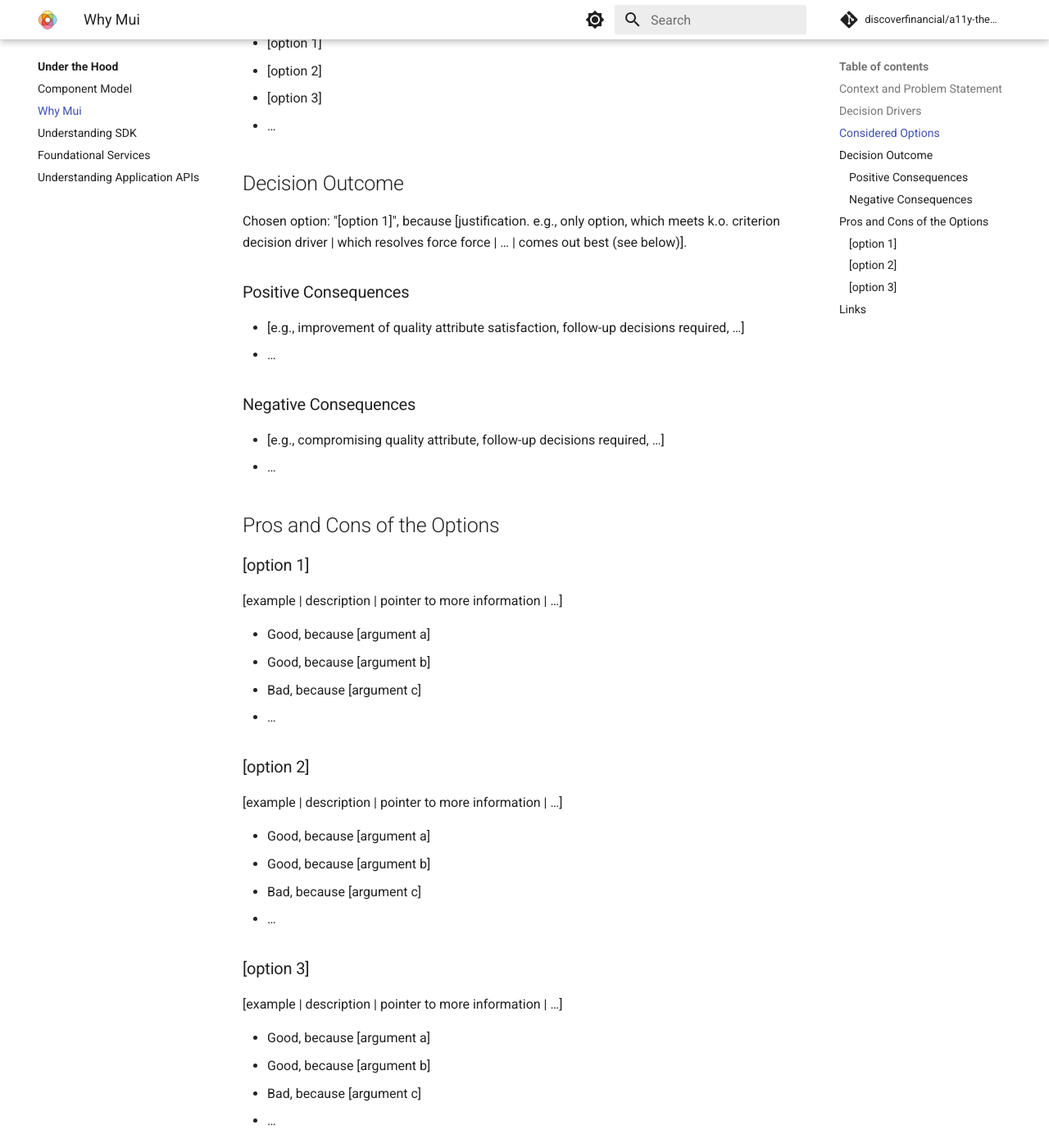
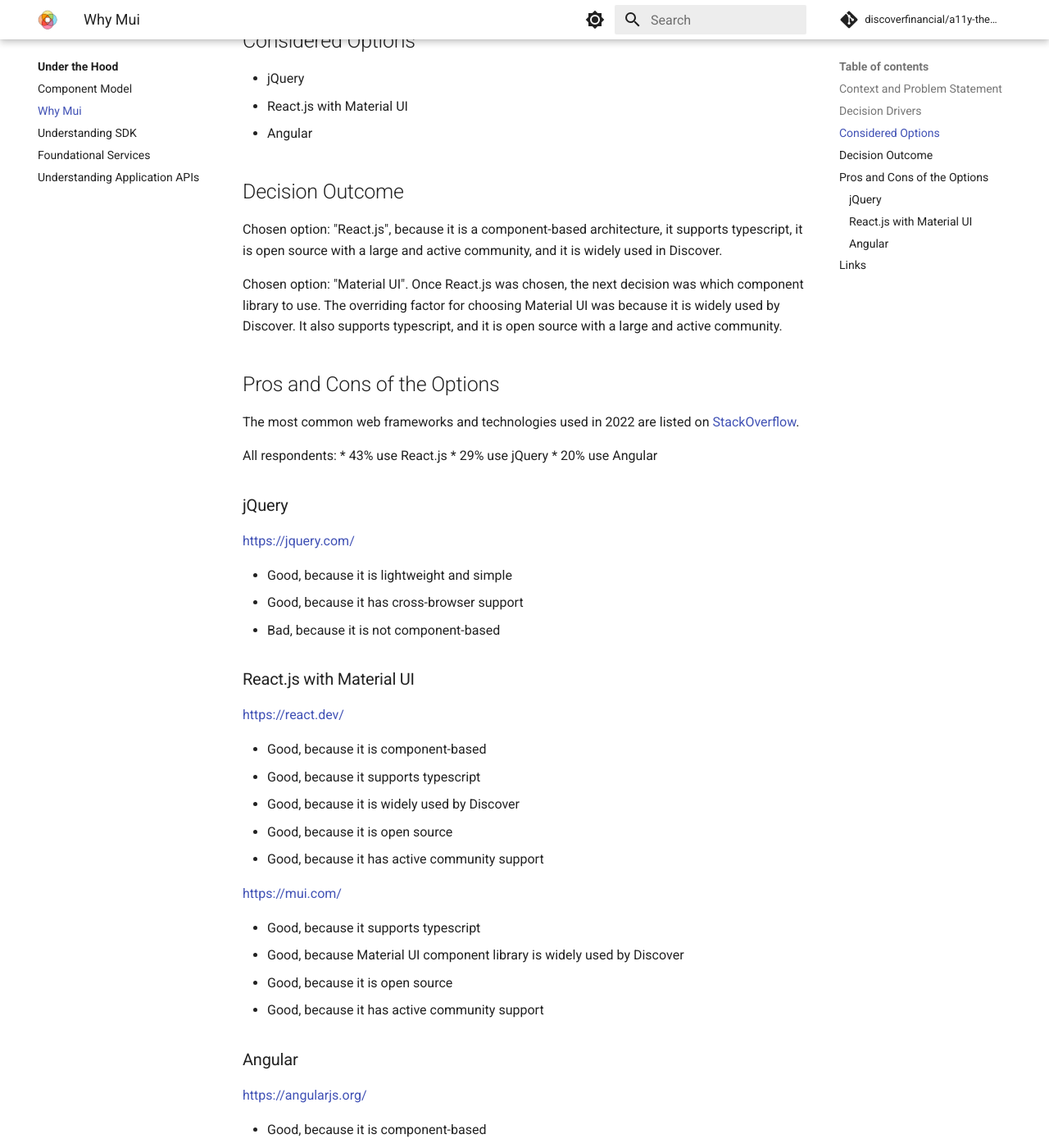
Before and after one commit to finos/a11y-theme-builder, an MkDocs documentation site: the page built from docs/decisions/mui_adr.md, in a window 1280 px wide and 1400 px high, scrolled down 740 px. Shown: the whole window at 82% size. Built offline with MkDocs 1.6.1 and Material for MkDocs 9.7.7, drawn with Linux system fonts in a browser that asks for light colours; comment, search, counter and statistics services are not loaded; some of the changed text lies outside the part shown.

Commit message:
Add decision
Signed-off-by: Bryce Curtis <brycecurtis@discover.com>

```diff
--- a/docs/decisions/mui_adr.md
+++ b/docs/decisions/mui_adr.md
@@ -1,74 +1,78 @@
-# [short title of solved problem and solution]
+# Decision to use React.js and Material UI
 
-* Status: [proposed | rejected | accepted | deprecated ] <!-- optional -->
-* Deciders: [list everyone involved in the decision] <!-- optional -->
-* Date: [YYYY-MM-DD when the decision was last updated] <!-- optional -->
-
-Technical Story: [description | ticket/issue URL] <!-- optional -->
+* Status: Accepted
+* Deciders: Bryce Curtis, Aaron Reed, Evan Countouris, Dan Gisolfi
+* Date: 2023-02-03
 
 ## Context and Problem Statement
 
-[Describe the context and problem statement, e.g., in free form using two to three sentences. You may want to articulate the problem in form of a question.]
+There are several component libraries that can be used to write a web application.  The initial limited-function POC was written as a single page app using jQuery.  Since a complete redesign of the app was needed to turn it into an MVP, several Javascript frameworks and component libraries were considered.
 
-## Decision Drivers <!-- optional -->
+## Decision Drivers
 
-* [driver 1, e.g., a force, facing concern, …]
-* [driver 2, e.g., a force, facing concern, …]
-* … <!-- numbers of drivers can vary -->
+* Component-based architecture
+* Open source
+* Community support
+* Usage in Discover
 
 ## Considered Options
 
-* [option 1]
-* [option 2]
-* [option 3]
-* … <!-- numbers of options can vary -->
+* jQuery
+* React.js with Material UI
+* Angular
 
 ## Decision Outcome
 
-Chosen option: "[option 1]", because [justification. e.g., only option, which meets k.o. criterion decision driver | which resolves force force | … | comes out best (see below)].
+Chosen option: "React.js", because it is a component-based architecture, it supports typescript, it is open source with a large and active community, and it is widely used in Discover.
 
-### Positive Consequences <!-- optional -->
+Chosen option: "Material UI".  Once React.js was chosen, the next decision was which component library to use.  The overriding factor for choosing Material UI was because it is widely used by Discover.  It also supports typescript, and it is open source with a large and active community.
 
-* [e.g., improvement of quality attribute satisfaction, follow-up decisions required, …]
-* …
+## Pros and Cons of the Options
 
-### Negative Consequences <!-- optional -->
+The most common web frameworks and technologies used in 2022 are listed on [StackOverflow](https://survey.stackoverflow.co/2022/#web-frameworks-and-technologies).
 
-* [e.g., compromising quality attribute, follow-up decisions required, …]
-* …
+All respondents:
+* 43% use React.js
+* 29% use jQuery
+* 20% use Angular
 
-## Pros and Cons of the Options <!-- optional -->
+### jQuery
 
-### [option 1]
+https://jquery.com/
 
-[example | description | pointer to more information | …] <!-- optional -->
+* Good, because it is lightweight and simple
+* Good, because it has cross-browser support
+* Bad, because it is not component-based
 
-* Good, because [argument a]
-* Good, because [argument b]
-* Bad, because [argument c]
-* … <!-- numbers of pros and cons can vary -->
+### React.js with Material UI
 
-### [option 2]
+https://react.dev/
 
-[example | description | pointer to more information | …] <!-- optional -->
+* Good, because it is component-based
+* Good, because it supports typescript
+* Good, because it is widely used by Discover
+* Good, because it is open source
+* Good, because it has active community support
 
-* Good, because [argument a]
-* Good, because [argument b]
-* Bad, because [argument c]
-* … <!-- numbers of pros and cons can vary -->
+https://mui.com/
 
-### [option 3]
+* Good, because it supports typescript
+* Good, because Material UI component library is widely used by Discover
+* Good, because it is open source
+* Good, because it has active community support
 
-[example | description | pointer to more information | …] <!-- optional -->
+### Angular
 
-* Good, because [argument a]
-* Good, because [argument b]
-* Bad, because [argument c]
-* … <!-- numbers of pros and cons can vary -->
+https://angularjs.org/
 
-## Links <!-- optional -->
+* Good, because it is component-based
+* Good, because it supports typescript
+* Good, because it is open source
+* Good, because it has active community support
+* Bad, because it is not used by Discover
 
-* [Link type] [Link to ADR] <!-- example: Refined by [ADR-0005](0005-example.md) -->
-* … <!-- numbers of links can vary -->
+## Links
+
+* [The Top React Component Libraries that are Worth Trying (Jan 2023)](https://technostacks.com/blog/react-component-libraries/)
 
 <!-- markdownlint-disable-file MD013 -->
```
